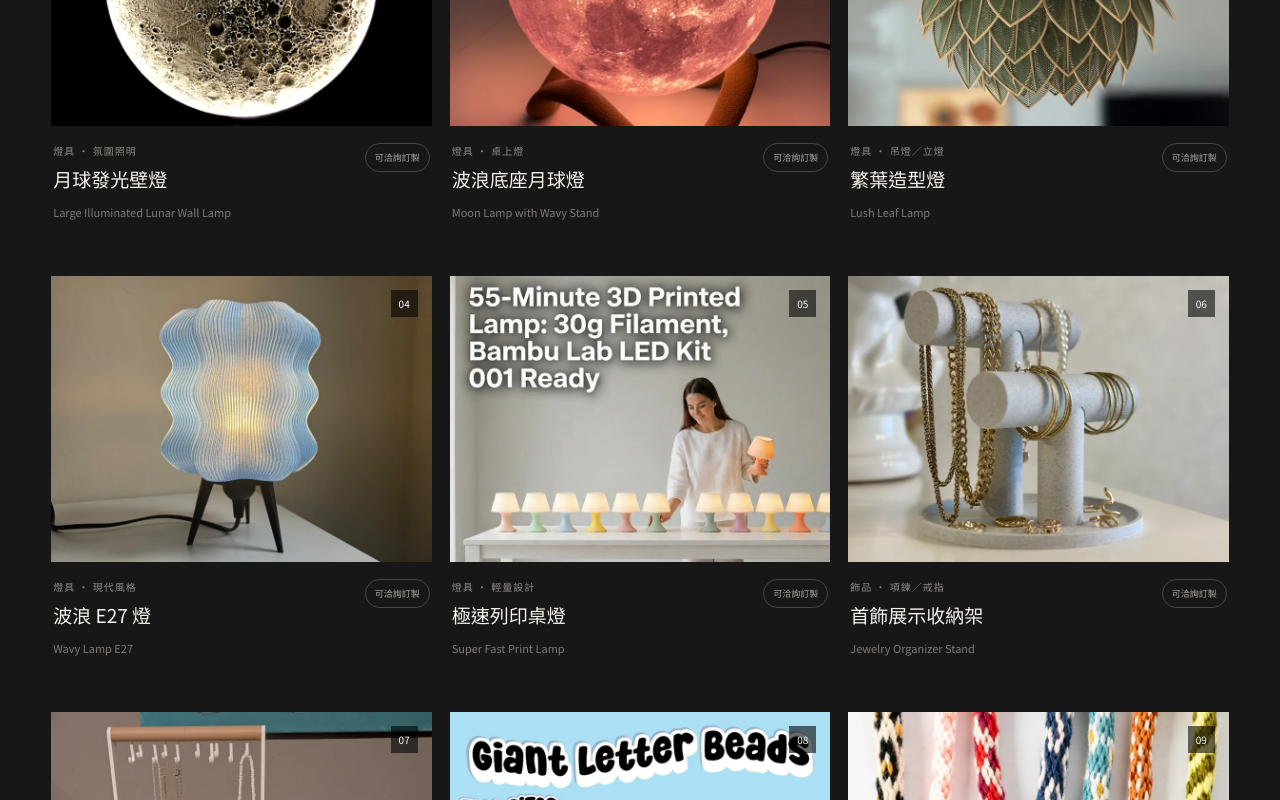
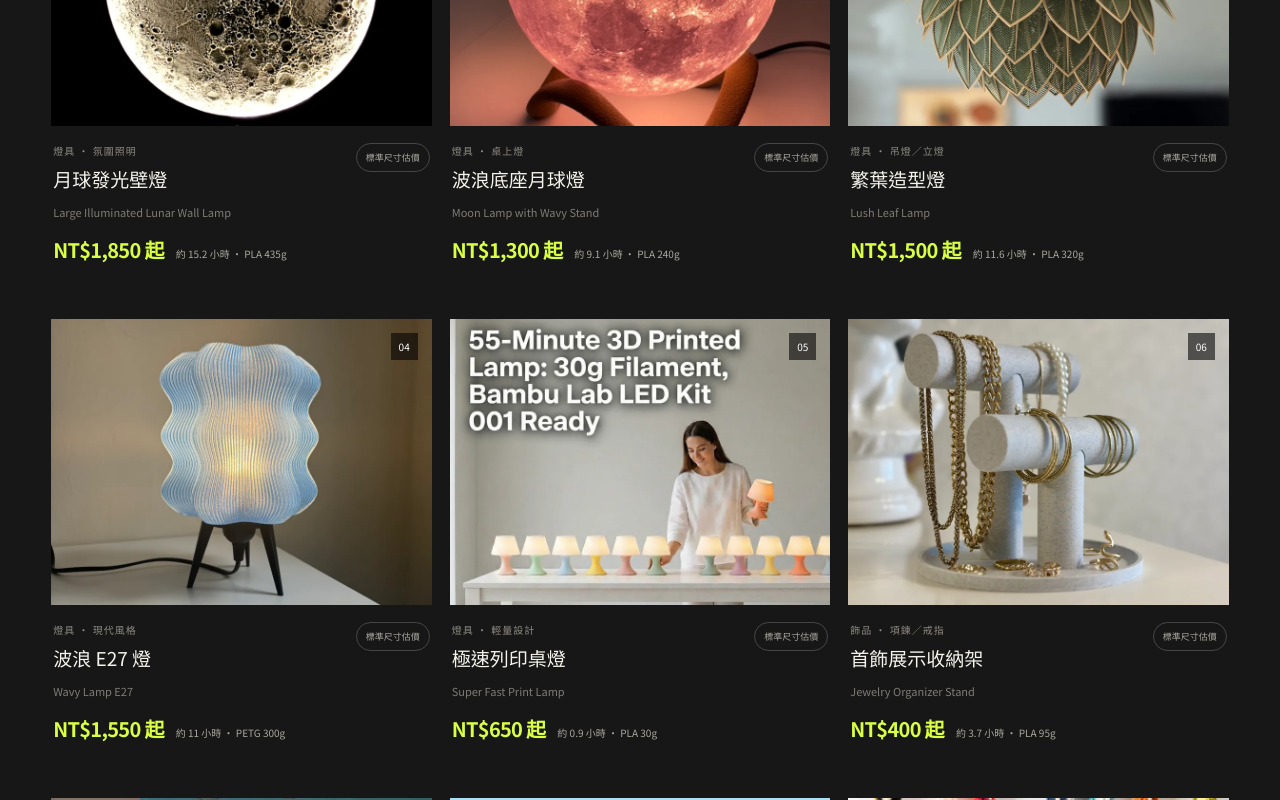
Before and after one commit to Roberto0111/roberto_form, a Next.js app: page / in a window 1280 px wide. Shown: the part 1440-2240 px from the top of the page. Built offline with nearby package versions, Linux system fonts and the light colour scheme.

Commit message:
Add estimated pricing to product catalog

```diff
--- a/app/globals.css
+++ b/app/globals.css
@@ -95,6 +95,9 @@ h1 { font-size: clamp(60px, 7.7vw, 120px); line-height: .9; letter-spacing: -.08
 .product-meta h3 { font-size: 19px; margin: 0 0 5px; }
 .product-meta div > span { font-size: 11px; color: #7f7c76; }
 .custom-badge { white-space: nowrap; align-self: start; border: 1px solid rgba(255,255,255,.2); border-radius: 999px; padding: 7px 9px; font-size: 9px; color: #aaa89f; }
+.product-price { display: flex; flex-wrap: wrap; align-items: baseline; gap: 7px 12px; margin-top: 13px; }
+.product-price strong { color: var(--acid); font-size: 20px; letter-spacing: -.035em; }
+.product-price small { color: #aaa89f; font-size: 10px; }
 .empty { padding: 70px 0; text-align: center; color: #aaa89f; }
 
 .product-modal { position: fixed; inset: 0; z-index: 50; display: grid; place-items: center; padding: 24px; }
@@ -106,6 +109,10 @@ h1 { font-size: clamp(60px, 7.7vw, 120px); line-height: .9; letter-spacing: -.08
 .modal-heading h2 { font-size: clamp(36px, 4vw, 62px); line-height: 1; letter-spacing: -.06em; margin: 0 0 8px; }
 .modal-heading > div > span { color: #78756d; font-size: 12px; }
 .modal-heading .custom-badge { color: #56544e; border-color: var(--line); }
+.modal-price { min-width: 230px; display: grid; justify-items: end; gap: 5px; text-align: right; }
+.modal-price span { color: #77746c; font-size: 10px; letter-spacing: .1em; }
+.modal-price strong { color: var(--ink); font-size: clamp(30px, 3vw, 46px); letter-spacing: -.06em; }
+.modal-price small { color: #66635c; font-size: 11px; }
 .modal-gallery { display: grid; grid-template-columns: .72fr 1.28fr; gap: 12px; }
 .modal-gallery figure { margin: 0; overflow: hidden; background: #ddd9d0; min-height: 310px; }
 .modal-gallery img { width: 100%; height: 100%; object-fit: cover; }
@@ -124,10 +131,26 @@ h1 { font-size: clamp(60px, 7.7vw, 120px); line-height: .9; letter-spacing: -.08
 .use-grid span { font-size: 10px; }
 .use-grid h3 { margin: 14px 0 8px; }
 .use-grid p { margin: 0; color: #65625b; line-height: 1.7; font-size: 13px; }
+.estimate-panel { display: grid; grid-template-columns: .8fr .8fr 1.15fr; margin: 0 0 24px; border: 1px solid var(--line); background: #ebe8df; }
+.estimate-panel > div { display: grid; gap: 8px; padding: 18px; border-right: 1px solid var(--line); }
+.estimate-panel > div span { color: #77746c; font-size: 10px; letter-spacing: .08em; }
+.estimate-panel > div strong { font-size: 14px; }
+.estimate-panel > p { grid-column: 1 / -1; margin: 0; padding: 14px 18px; border-top: 1px solid var(--line); color: #66635c; font-size: 11px; line-height: 1.65; }
 .modal-actions { display: flex; flex-wrap: wrap; gap: 10px; margin-top: 8px; }
 .modal-cta { display: inline-flex; padding: 15px 20px; font-weight: 750; }
 .modal-cta.instagram { background: var(--orange); color: var(--ink); }
 .modal-cta.email { background: var(--ink); color: white; }
+
+.pricing-section { padding: 110px 4vw; background: #262621; color: #f5f3ec; display: grid; grid-template-columns: .78fr 1.22fr; gap: 7vw; scroll-margin-top: 78px; }
+.pricing-section h2 { margin: 0; font-size: clamp(42px, 5vw, 76px); line-height: .98; letter-spacing: -.065em; }
+.pricing-explainer > p { max-width: 760px; margin: 0 0 34px; color: #c3c0b7; font-size: 16px; line-height: 1.85; }
+.pricing-explainer ol { display: grid; grid-template-columns: repeat(2, 1fr); list-style: none; margin: 0; padding: 0; border-top: 1px solid rgba(255,255,255,.22); }
+.pricing-explainer li { display: grid; grid-template-columns: 34px 1fr; gap: 5px 12px; padding: 23px 22px 25px 0; border-bottom: 1px solid rgba(255,255,255,.18); }
+.pricing-explainer li:nth-child(even) { padding-left: 22px; border-left: 1px solid rgba(255,255,255,.18); }
+.pricing-explainer li span { grid-row: 1 / 3; color: var(--acid); font-size: 10px; }
+.pricing-explainer li strong { font-size: 18px; }
+.pricing-explainer li p { margin: 3px 0 0; color: #9f9d95; font-size: 12px; line-height: 1.65; }
+.pricing-explainer > small { display: block; margin-top: 22px; color: #85837c; line-height: 1.7; }
 
 .process { padding: 110px 4vw; background: var(--acid); display: grid; grid-template-columns: .9fr 1.1fr; gap: 7vw; }
 .process ol { list-style: none; padding: 0; margin: 0; }
@@ -180,7 +203,7 @@ footer small { grid-column: 1 / -1; border-top: 1px solid rgba(255,255,255,.15);
   nav { display: none; }
   .hero { grid-template-columns: 1fr; padding-top: 55px; }
   .hero-collage { height: 500px; }
-  .section-heading, .process, .order-contact, .about { grid-template-columns: 1fr; }
+  .section-heading, .pricing-section, .process, .order-contact, .about { grid-template-columns: 1fr; }
   .order-contact-copy { position: static; }
   .section-heading > p { max-width: 620px; }
   .product-grid { grid-template-columns: repeat(2, 1fr); }
@@ -199,7 +222,7 @@ footer small { grid-column: 1 / -1; border-top: 1px solid rgba(255,255,255,.15);
   .hero-collage { height: 390px; margin-top: 45px; }
   .hero-main { left: 10%; }
   .orbit-label { display: none; }
-  .catalog-section, .process, .order-contact, .about { padding-left: 5vw; padding-right: 5vw; }
+  .catalog-section, .pricing-section, .process, .order-contact, .about { padding-left: 5vw; padding-right: 5vw; }
   .catalog-tools { align-items: stretch; flex-direction: column; }
   .search input { width: 100%; }
   .product-grid { grid-template-columns: 1fr; gap-top: 40px; }
@@ -207,10 +230,16 @@ footer small { grid-column: 1 / -1; border-top: 1px solid rgba(255,255,255,.15);
   .modal-panel { width: 100%; max-height: 94vh; padding: 27px 18px; }
   .modal-heading { display: block; padding-right: 45px; }
   .modal-heading .custom-badge { display: inline-flex; margin-top: 14px; }
+  .modal-price { justify-items: start; margin-top: 18px; text-align: left; }
   .modal-gallery { grid-template-columns: 1fr; }
   .modal-gallery figure, .styling-placeholder { min-height: 235px; }
   .use-grid { grid-template-columns: 1fr; }
   .use-grid > div + div { border-left: 0; border-top: 1px solid var(--line); padding-left: 0; }
+  .estimate-panel { grid-template-columns: 1fr; }
+  .estimate-panel > div { border-right: 0; border-bottom: 1px solid var(--line); }
+  .estimate-panel > p { grid-column: auto; border-top: 0; }
+  .pricing-explainer ol { grid-template-columns: 1fr; }
+  .pricing-explainer li:nth-child(even) { padding-left: 0; border-left: 0; }
   .process li { grid-template-columns: 38px 1fr; }
   .process li p { grid-column: 2; }
   .order-contact { padding-top: 80px; padding-bottom: 80px; gap: 42px; scroll-margin-top: 66px; }
--- a/app/layout.tsx
+++ b/app/layout.tsx
@@ -17,7 +17,7 @@ const siteUrl =
 export const metadata: Metadata = {
   metadataBase: new URL(siteUrl),
   title: "ROBERT FORM｜3D 列印生活選品",
-  description: "從燈具、飾品到酒具與家居，探索 3D 列印設計與客製可能。",
+  description: "從燈具、飾品到酒具與家居，探索 3D 列印設計、透明參考售價與客製可能。",
   icons: {
     icon: `${basePath}/favicon.svg`,
     shortcut: `${basePath}/favicon.svg`,
@@ -25,13 +25,13 @@ export const metadata: Metadata = {
   openGraph: {
     url: siteUrl,
     title: "ROBERT FORM｜3D 列印生活選品",
-    description: "把想像，印成生活的形狀。",
+    description: "97 件 3D 列印生活選品，附標準尺寸參考售價、預估耗材與列印時間。",
     images: [`${siteUrl}/og.png`],
   },
   twitter: {
     card: "summary_large_image",
     title: "ROBERT FORM｜3D 列印生活選品",
-    description: "把想像，印成生活的形狀。",
+    description: "97 件 3D 列印生活選品，附標準尺寸參考售價、預估耗材與列印時間。",
     images: [`${siteUrl}/og.png`],
   },
 };
--- a/app/page.tsx
+++ b/app/page.tsx
@@ -12,6 +12,14 @@ type Product = {
   lifestyle?: string;
   source: string;
   tag: string;
+};
+
+type PriceEstimate = {
+  material: "PLA" | "PETG";
+  grams: number;
+  hours: number;
+  price: number;
+  partsNote: string;
 };
 
 const products: Product[] = [
@@ -134,10 +142,66 @@ const categoryNotes: Record<Category, { use: string; styling: string; custom: st
   戶外: { use: "服務露營、健行、沙灘與野餐情境，讓飲品、椅具與小工具更好使用。", styling: "選擇高辨識度色彩搭配帆布、木質與金屬裝備，兼顧安全與風格。", custom: "可依裝備規格、固定方式與戶外環境洽詢尺寸、色彩及耐候材料。" },
 };
 
+const priceProfiles: Record<Category, { grams: number; handling: number; material: "PLA" | "PETG"; detailHours: number; min: number; max: number }> = {
+  燈具: { grams: 250, handling: 150, material: "PLA", detailHours: 1.6, min: 650, max: 2400 },
+  飾品: { grams: 75, handling: 75, material: "PLA", detailHours: 0.7, min: 200, max: 700 },
+  酒具: { grams: 60, handling: 85, material: "PETG", detailHours: 0.8, min: 250, max: 700 },
+  家居: { grams: 150, handling: 95, material: "PLA", detailHours: 1, min: 450, max: 1500 },
+  植栽: { grams: 210, handling: 110, material: "PETG", detailHours: 0.8, min: 500, max: 1800 },
+  收納: { grams: 170, handling: 100, material: "PLA", detailHours: 1.1, min: 350, max: 1400 },
+  廚房: { grams: 105, handling: 90, material: "PETG", detailHours: 0.8, min: 250, max: 1200 },
+  寵物: { grams: 115, handling: 95, material: "PETG", detailHours: 1, min: 250, max: 1500 },
+  辦公: { grams: 140, handling: 100, material: "PLA", detailHours: 0.9, min: 350, max: 1300 },
+  衛浴: { grams: 90, handling: 90, material: "PETG", detailHours: 0.8, min: 250, max: 1000 },
+  旅行: { grams: 60, handling: 80, material: "PLA", detailHours: 0.7, min: 180, max: 650 },
+  戶外: { grams: 85, handling: 90, material: "PETG", detailHours: 0.8, min: 250, max: 1000 },
+};
+
+const estimatePrice = (product: Product): PriceEstimate => {
+  const profile = priceProfiles[product.category];
+  const nameScore = Array.from(product.name).reduce((total, character) => total + character.charCodeAt(0), 0);
+  let sizeFactor = 0.82 + (nameScore % 7) * 0.06;
+
+  if (/Large|Lush Leaf|Wall Lamp|Infinity|HydroSquare|Automatic Pet Feeder|Self-Filling|Stackable Modular Shelf|Beach Table|Fridge Drawer/.test(product.name)) {
+    sizeFactor *= 1.55;
+  } else if (/Mini|Keychain|Beads|Bracelet|Clip|Tag|Tick|Can Cap|Poop Bag|Toothpaste Squeezer/.test(product.name)) {
+    sizeFactor *= 0.52;
+  } else if (/Organizer|Drawers|Basket|Rack|Shelf|Planter|Bowl|Lamp|Holder|Stand|Box/.test(product.name)) {
+    sizeFactor *= 1.08;
+  }
+
+  let grams = Math.max(8, Math.round((profile.grams * sizeFactor) / 5) * 5);
+  let hours = Math.max(0.3, Math.round((grams / 32 + profile.detailHours) * 10) / 10);
+  let material = profile.material;
+  let partsCost = product.category === "燈具" ? 180 : product.category === "酒具" ? 30 : 0;
+  let partsNote = product.category === "燈具" ? "含基本燈組估算" : product.category === "酒具" ? "含基本五金估算" : "列印本體與基本後處理";
+
+  if (product.name === "Wavy Lamp E27") material = "PETG";
+  if (/HydroSquare|Automatic Pet Feeder/.test(product.name)) {
+    partsCost = 350;
+    partsNote = "含基礎模組估算，規格另確認";
+  }
+  if (product.name === "Super Fast Print Lamp") {
+    grams = 30;
+    hours = 0.9;
+    partsCost = 180;
+  }
+
+  const materialRate = material === "PETG" ? 1.35 : 1.2;
+  const costBasis = grams * materialRate + hours * 18 + profile.handling + partsCost;
+  const roundedPrice = Math.round((costBasis * 1.65) / 50) * 50;
+  const price = Math.min(profile.max, Math.max(profile.min, roundedPrice));
+
+  return { material, grams, hours, price, partsNote };
+};
+
+const formatPrice = (price: number) => `NT$${price.toLocaleString("zh-TW")}`;
+
 export default function Home() {
   const [active, setActive] = useState<(typeof filters)[number]>("全部");
   const [query, setQuery] = useState("");
   const [selected, setSelected] = useState<Product | null>(null);
+  const selectedPricing = selected ? estimatePrice(selected) : null;
 
   const shown = useMemo(() => {
     const q = query.trim().toLowerCase();
@@ -160,6 +224,7 @@ export default function Home() {
         </a>
         <nav aria-label="主要導覽">
           <a href="#catalog">選品目錄</a>
+          <a href="#pricing">定價方式</a>
           <a href="#process">訂製流程</a>
           <a href="#about">關於作品</a>
         </nav>
@@ -200,7 +265,7 @@ export default function Home() {
             <p className="eyebrow">THE CATALOGUE / 01</p>
             <h2>尋找你的下一件作品</h2>
           </div>
-          <p>挑選喜歡的商品，點開即可查看使用方式、空間搭配與可訂製方向，全程留在站內瀏覽。</p>
+          <p>挑選喜歡的商品，直接查看標準尺寸參考售價、預估耗材與列印時間，再洽詢顏色、尺寸與授權。</p>
         </div>
 
         <div className="catalog-tools">
@@ -227,7 +292,9 @@ export default function Home() {
         </div>
 
         <div className="product-grid">
-          {shown.map((product, index) => (
+          {shown.map((product, index) => {
+            const pricing = estimatePrice(product);
+            return (
             <article className="product-card" key={`${product.name}-${index}`}>
               <button
                 type="button"
@@ -244,16 +311,20 @@ export default function Home() {
                   <p>{product.category} · {product.tag}</p>
                   <h3>{product.zh}</h3>
                   <span>{product.name}</span>
+                  <div className="product-price">
+                    <strong>{formatPrice(pricing.price)} 起</strong>
+                    <small>約 {pricing.hours} 小時 · {pricing.material} {pricing.grams}g</small>
+                  </div>
                 </div>
-                <span className="custom-badge">可洽詢訂製</span>
+                <span className="custom-badge">標準尺寸估價</span>
               </div>
             </article>
-          ))}
+          )})}
         </div>
         {shown.length === 0 && <p className="empty">找不到符合條件的作品，換個關鍵字試試看。</p>}
       </section>
 
-      {selected && (
+      {selected && selectedPricing && (
         <div className="product-modal" role="dialog" aria-modal="true" aria-label={`${selected.zh} 商品介紹`}>
           <button className="modal-backdrop" onClick={() => setSelected(null)} aria-label="關閉商品介紹" />
           <article className="modal-panel">
@@ -264,7 +335,11 @@ export default function Home() {
                 <h2>{selected.zh}</h2>
                 <span>{selected.name}</span>
               </div>
-              <span className="custom-badge">可洽詢顏色與尺寸</span>
+              <div className="modal-price">
+                <span>標準尺寸參考售價</span>
+                <strong>{formatPrice(selectedPricing.price)} 起</strong>
+                <small>可洽詢顏色與尺寸</small>
+              </div>
             </div>
             <div className="modal-gallery">
               <figure className="modal-main-image"><img src={assetPath(selected.image)} alt={`${selected.zh} 商品照`} /></figure>
@@ -288,6 +363,12 @@ export default function Home() {
               <div><span>02</span><h3>怎麼搭配</h3><p>{categoryNotes[selected.category].styling}</p></div>
               <div><span>03</span><h3>怎麼訂製</h3><p>{categoryNotes[selected.category].custom} 正式製作前會先確認可用授權。</p></div>
             </div>
+            <div className="estimate-panel" aria-label="製作與價格估算">
+              <div><span>預估耗材</span><strong>{selectedPricing.material} {selectedPricing.grams}g</strong></div>
+              <div><span>預估列印</span><strong>約 {selectedPricing.hours} 小時</strong></div>
+              <div><span>價格包含</span><strong>{selectedPricing.partsNote}</strong></div>
+              <p>以標準尺寸、單色與一般層高估算；實際售價會依切片結果、顏色、尺寸、支撐、多色換料、零件與原作商用授權調整。</p>
+            </div>
             <div className="modal-actions">
               <a
                 className="modal-cta instagram"
@@ -300,7 +381,7 @@ export default function Home() {
               </a>
               <a
                 className="modal-cta email"
-                href={`mailto:loxa8858@gmail.com?subject=${encodeURIComponent(`ROBERT FORM 訂製洽詢｜${selected.zh}`)}`}
+                href={`mailto:loxa8858@gmail.com?subject=${encodeURIComponent(`ROBERT FORM 訂製洽詢｜${selected.zh}`)}&body=${encodeURIComponent(`商品：${selected.zh}\n參考售價：${formatPrice(selectedPricing.price)} 起\n預估製作：${selectedPricing.material} ${selectedPricing.grams}g／約 ${selectedPricing.hours} 小時\n\n我想詢問的顏色、尺寸與數量：`)}`}
                 onClick={() => setSelected(null)}
               >
                 Email 詢問 →
@@ -310,9 +391,26 @@ export default function Home() {
         </div>
       )}
 
+      <section className="pricing-section" id="pricing">
+        <div>
+          <p className="eyebrow">FAIR PRICE / 02</p>
+          <h2>不是只算一捲線材，<br />而是算完整製作。</h2>
+        </div>
+        <div className="pricing-explainer">
+          <p>每件售價以標準尺寸的切片需求推估，並參考台灣 3D 列印代工與同類生活選品的公開價帶。目錄價格是接單前的透明起點，正式製作仍會重新切片確認。</p>
+          <ol>
+            <li><span>01</span><strong>材料與耗損</strong><p>PLA／PETG 用量，加計支撐、換色與約 15% 試印耗損。</p></li>
+            <li><span>02</span><strong>機台時間</strong><p>依預估列印時數計入耗電、噴嘴與設備折舊。</p></li>
+            <li><span>03</span><strong>完成工序</strong><p>包含拆支撐、基本修整、品檢與一般包裝。</p></li>
+            <li><span>04</span><strong>市場校正</strong><p>小物不低價傾銷，大件也不直接套用高額代印工時計價。</p></li>
+          </ol>
+          <small>價格不含運費、特殊建模與額外商用授權費；大量製作可依排版與耗材效率另行報價。</small>
+        </div>
+      </section>
+
       <section className="process" id="process">
         <div>
-          <p className="eyebrow">MADE FOR YOU / 02</p>
+          <p className="eyebrow">MADE FOR YOU / 03</p>
           <h2>從喜歡，走到專屬。</h2>
         </div>
         <ol>
@@ -324,7 +422,7 @@ export default function Home() {
 
       <section className="order-contact" id="custom-order">
         <div className="order-contact-copy">
-          <p className="eyebrow">CUSTOM SERVICES / 03</p>
+          <p className="eyebrow">CUSTOM SERVICES / 04</p>
           <h2>想做自己的版本？<br />請洽詢。</h2>
           <p>
             可從你的照片、文字或圖案開始，再一起評估造型、尺寸、顏色與適合的製作方式。
```
